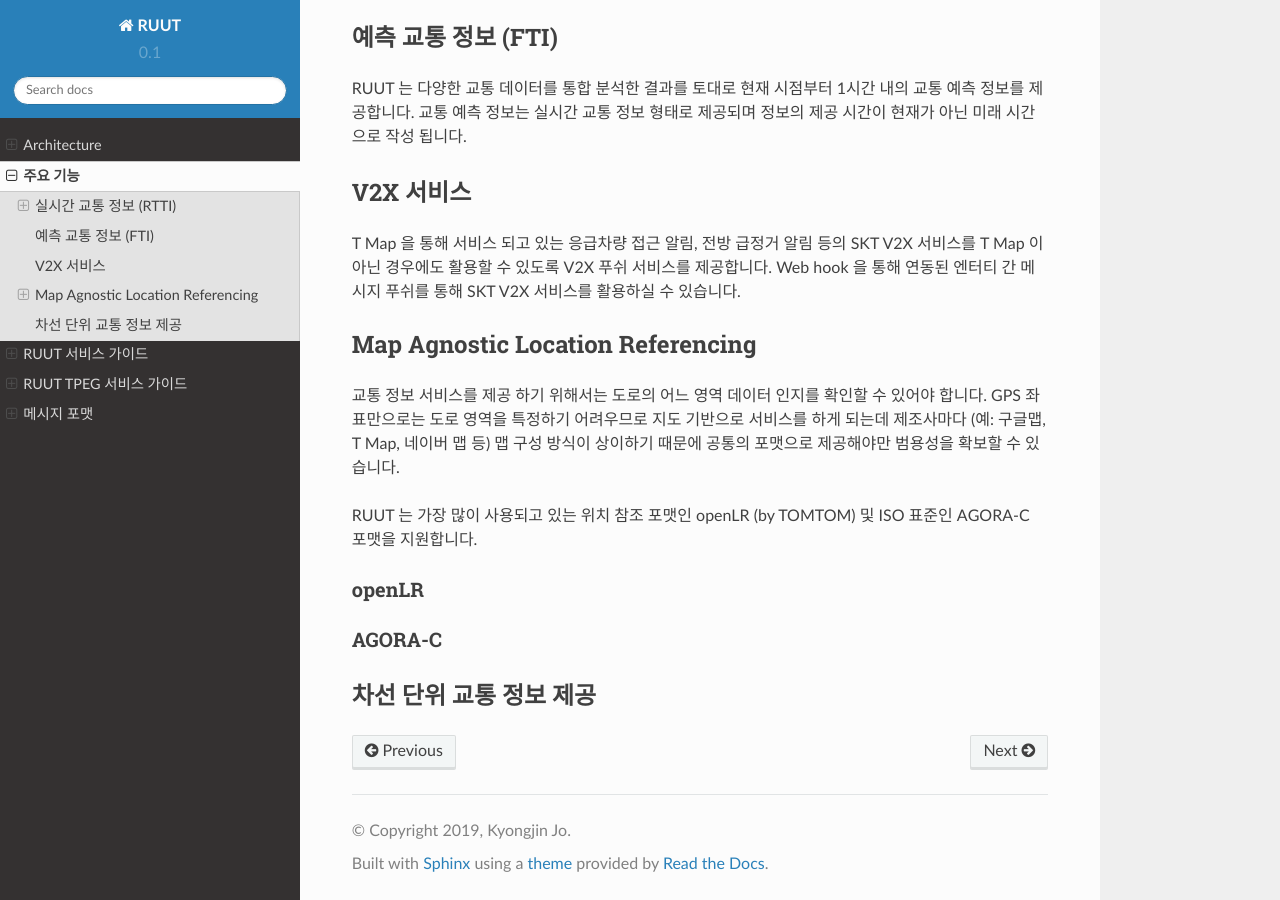
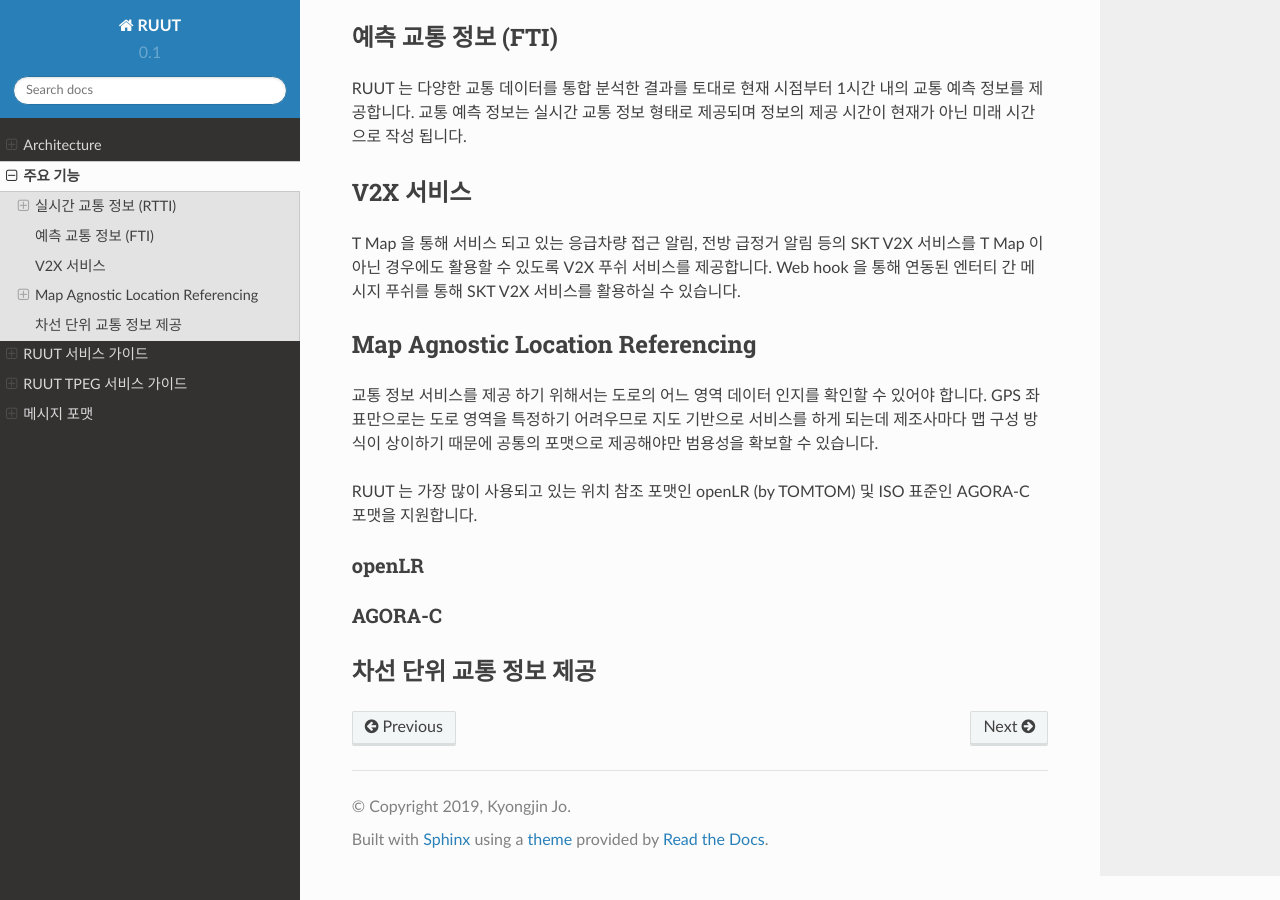
Before and after one commit to harudium/dyrods, a Sphinx documentation site: the page built from docs/source/functions.rst, in a window 1280 px wide and 900 px high, scrolled down 645 px. Built offline with Sphinx 7.4.7 and the Read the Docs theme 2.0.0, drawn with Linux system fonts in a browser that asks for light colours.

Commit message:
Update functions.rst

```diff
--- a/docs/source/functions.rst
+++ b/docs/source/functions.rst
@@ -24,7 +24,7 @@
 
 Map Agnostic Location Referencing
 -------------
-교통 정보 서비스를 제공 하기 위해서는 도로의 어느 영역 데이터 인지를 확인할 수 있어야 합니다. GPS 좌표만으로는 도로 영역을 특정하기 어려우므로 지도 기반으로 서비스를 하게 되는데 제조사마다 (예: 구글맵, T Map, 네이버 맵 등) 맵 구성 방식이 상이하기 때문에 공통의 포맷으로 제공해야만 범용성을 확보할 수 있습니다.
+교통 정보 서비스를 제공 하기 위해서는 도로의 어느 영역 데이터 인지를 확인할 수 있어야 합니다. GPS 좌표만으로는 도로 영역을 특정하기 어려우므로 지도 기반으로 서비스를 하게 되는데 제조사마다 맵 구성 방식이 상이하기 때문에 공통의 포맷으로 제공해야만 범용성을 확보할 수 있습니다.
 
 RUUT 는 가장 많이 사용되고 있는 위치 참조 포맷인 openLR (by TOMTOM) 및 ISO 표준인 AGORA-C 포맷을 지원합니다.
 
```
